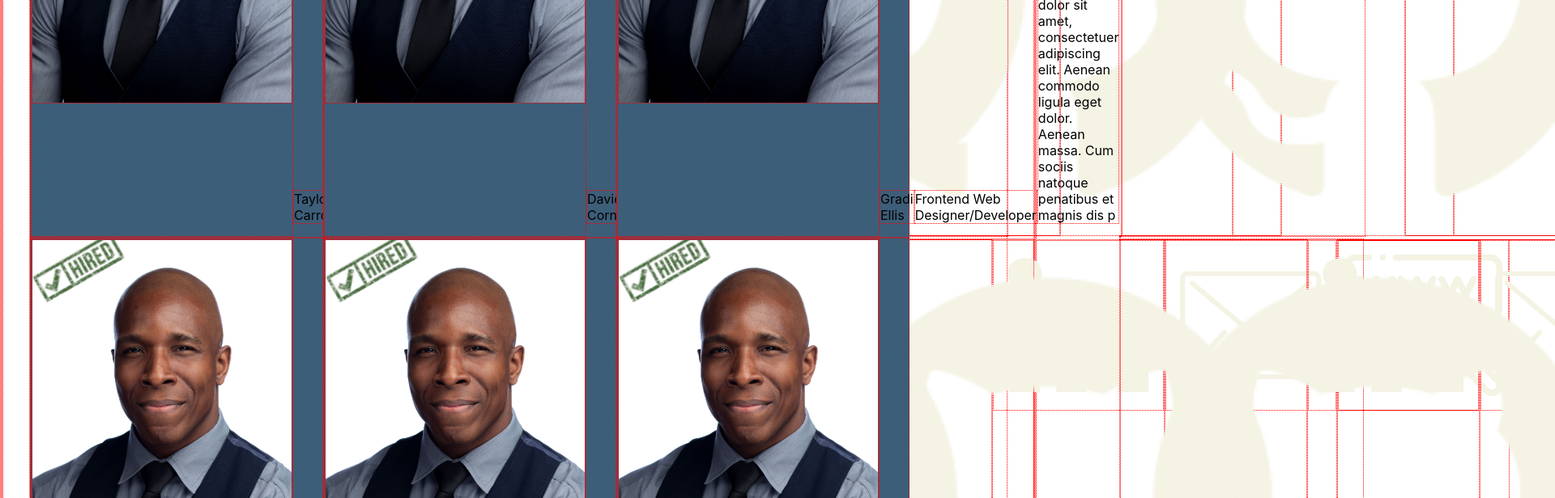
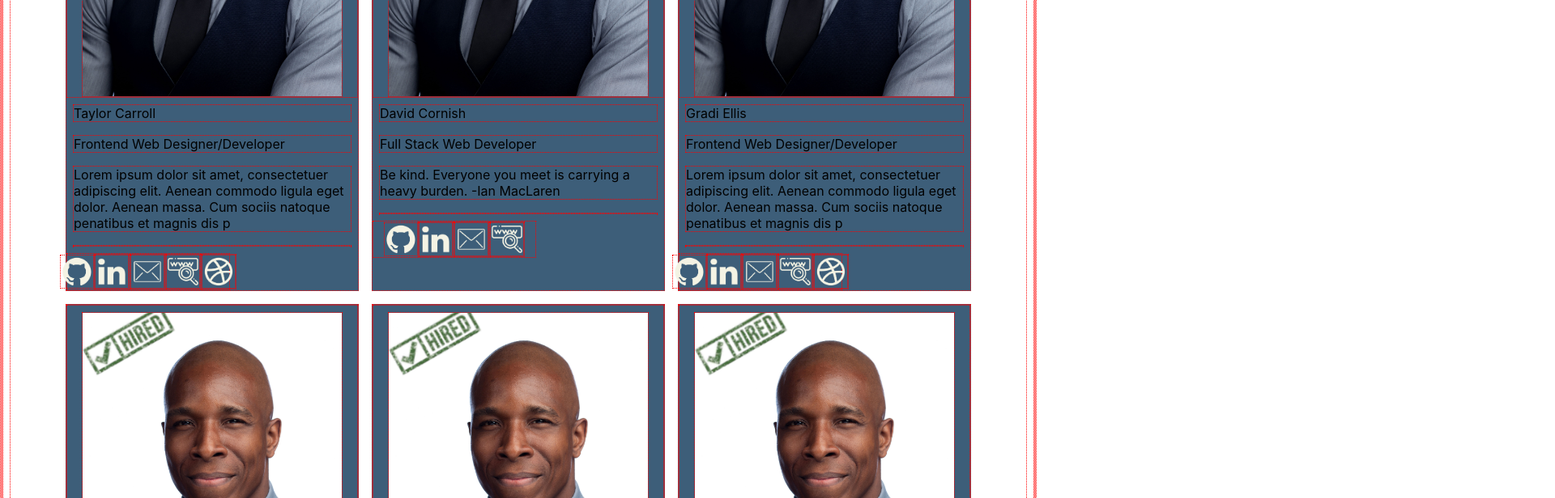
Before and after one commit to nss-day-cohort-35/website, a React (Create React App) app: page / in a window 1280 px wide. Shown: the part 1620-2236 px from the top of the page at 81% size, 1920 px wide, since content can reach past the window. Built offline with nearby package versions, Linux system fonts and the light colour scheme.

Commit message:
cards are sized, colored, and in proper divs.

```diff
--- a/src/Components/Students/StudentCard.js
+++ b/src/Components/Students/StudentCard.js
@@ -1,11 +1,10 @@
-import React, { Component } from 'react'
-import './Students.css'
+import React, { Component } from "react";
+import "./Students.css";
 
 export default class StudentCard extends Component {
-
 	state = {
 		hover: false
-    }
+	};
 
 	componentDidMount() {
 		this.setState({
@@ -14,59 +13,99 @@ export default class StudentCard extends Component {
 	}
 
 	toggle = () => {
-        this.setState(({
+		this.setState({
 			hover: true
-        }))
-    }
+		});
+	};
 	toggleLeave = () => {
-        this.setState(({
+		this.setState({
 			hover: false
-        }))
-    }
+		});
+	};
 
 	render() {
 		return (
 			<>
 				<div className="student-card-background">
-                <div class="student-pic-container" onMouseLeave={() => { this.toggleLeave() }} onMouseOver={() => { this.toggle() }}>
-                    {this.state.hover == true ?
-                        <img class="student-pic" src={`./images/${this.props.student.funImg}`} />
-                        : <img class="student-pic" src={`./images/${this.props.student.proImg}`} />}
+					<div
+						className="student-pic-container"
+						onMouseLeave={() => {
+							this.toggleLeave();
+						}}
+						onMouseOver={() => {
+							this.toggle();
+						}}
+					>
+						{this.state.hover == true ? (
+							<img
+								class="student-pic"
+								src={`./images/${this.props.student.funImg}`}
+							/>
+						) : (
+							<img
+								className="student-pic"
+								src={`./images/${this.props.student.proImg}`}
+							/>
+						)}
                         </div>
 
-                        <p className="student-about">{this.props.student.firstName} {this.props.student.lastName}</p>
-                    <p className="student-about">{this.props.student.concentration}</p>
-                    <p className="student-about">{this.props.student.quote}</p>
-                    <a className="student-about" href={`${this.props.student.github}`} />
-
-
+						<p className="student-about">
+							{this.props.student.firstName}{" "}
+							{this.props.student.lastName}
+						</p>
+						<p className="student-about">
+							{this.props.student.concentration}
+						</p>
+						<p className="student-about">
+							{this.props.student.quote}
+						</p>
+						<a
+							className="student-about"
+							href={`${this.props.student.github}`}
+						/>
 
 						<div className="student-logo-container">
-
-                        <img className="student-logo" alt={`${this.props.student.github}`} src="./images/icons-and-logos/cohort35website_githubicon-01.png">
-                    </img>
+							<img
+								className="student-logo"
+								alt={`${this.props.student.github}`}
+								src="./images/icons-and-logos/cohort35website_githubicon-01.png"
+							></img>
 
 							<a href={`${this.props.student.linkedIn}`}>
-                        <img className="student-logo" alt={`${this.props.student.linkedIn}`} src="./images/icons-and-logos/cohort35website_linkedinicon-01.png">
-                    </img>
+								<img
+									className="student-logo"
+									alt={`${this.props.student.linkedIn}`}
+									src="./images/icons-and-logos/cohort35website_linkedinicon-01.png"
+								></img>
 							</a>
 							<a href={`${this.props.student.email}`}>
-                        <img className="student-logo" alt={`${this.props.student.email}`} src="./images/icons-and-logos/cohort35website_emailicon-01.png">
-                    </img>
+								<img
+									className="student-logo"
+									alt={`${this.props.student.email}`}
+									src="./images/icons-and-logos/cohort35website_emailicon-01.png"
+								></img>
 							</a>
 							<a href={`${this.props.student.portfolio}`}>
-                        <img className="student-logo" alt={`${this.props.student.portfolio}`} src="./images/icons-and-logos/cohort35website_websiteicon-01.png">
-                    </img>
+								<img
+									className="student-logo"
+									alt={`${this.props.student.portfolio}`}
+									src="./images/icons-and-logos/cohort35website_websiteicon-01.png"
+								></img>
 							</a>
-                {this.props.student.dribbble ?
+							{this.props.student.dribbble ? (
 								<a href={`${this.props.student.dribbble}`}>
-                            <img className="student-logo" alt={`${this.props.student.dribbble}`} src="./images/icons-and-logos/cohort35website_dribbleicon-01.png">
-                    </img>
-                </a> : null}
+									<img
+										className="student-logo"
+										alt={`${this.props.student.dribbble}`}
+										src="./images/icons-and-logos/cohort35website_dribbleicon-01.png"
+									></img>
+								</a>
+							) : null}
+
                         </div>
 					</div>
+
 			</>
-
-        )
+		);
 	}
 }
--- a/src/Components/Students/Students.css
+++ b/src/Components/Students/Students.css
@@ -1,37 +1,47 @@
-.student-card-container {
-    display: flex;
-    flex-flow: row wrap;
-    max-width: 1366px;
-    margin: 2em;
-}
 
 * {
     border: 1px red dotted;
 }
+.student-card-container {
+    display: flex;
+    flex-flow: row wrap;
+    justify-content: center;
+    margin: .5em;
+}
+.student-pic-container {
+    display: flex;
+    justify-content: center;
+}
+
 .student-card-background {
     display: flex;
+    flex-direction: column;
     background-color: #3D5E79;
-    height: 640px;
+    height: auto;
     width: 360px;
+    margin: .5em;
 }
-/* .student-pic-container {
-    display: flex;
-    height: 340;
-    width: auto;
-} */
 .student-pic {
     display: flex;
-    justify-content: space-evenly;
+    justify-content: center;
     width: 320px;
     height: auto;
+    margin-top: .5em;
 }
 .student-about {
     display: flex;
-    align-self: flex-end;
     flex-flow: column wrap;
+    margin: .5em;
+}
+.student-logo {
+    display: flex;
+    width: 40px;
+    height: auto;
+    align-self: center;
 }
 .student-logo-container {
     display: flex;
-    flex-flow: row;
-    width: 300px;
+    flex-direction: row;
+    width: 200px;
+    justify-content: center;
 }
```
Lines whose indentation alone changed are shown as unchanged.
